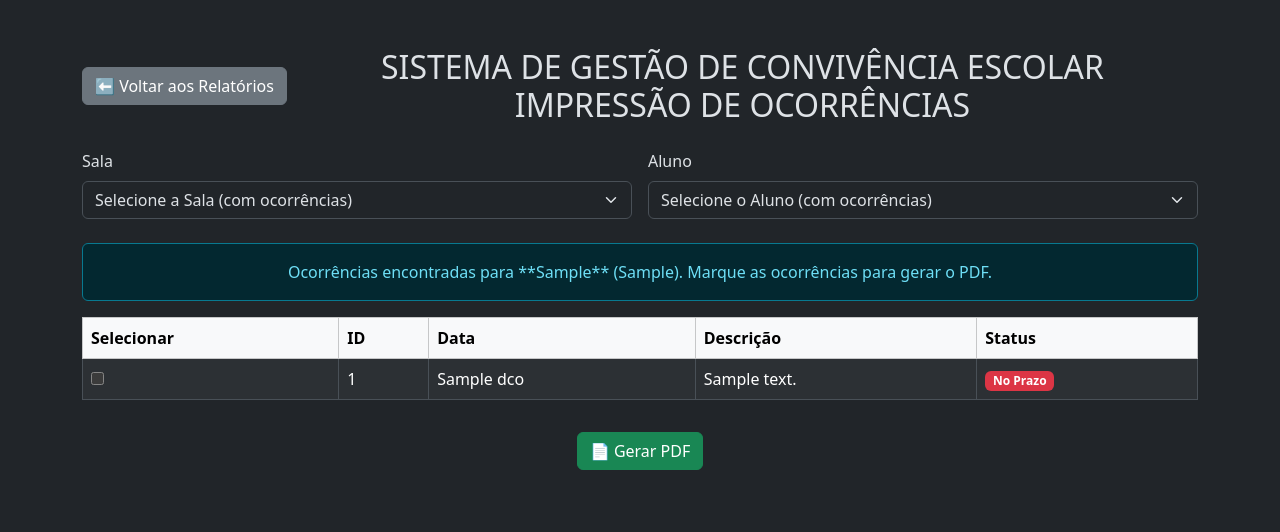
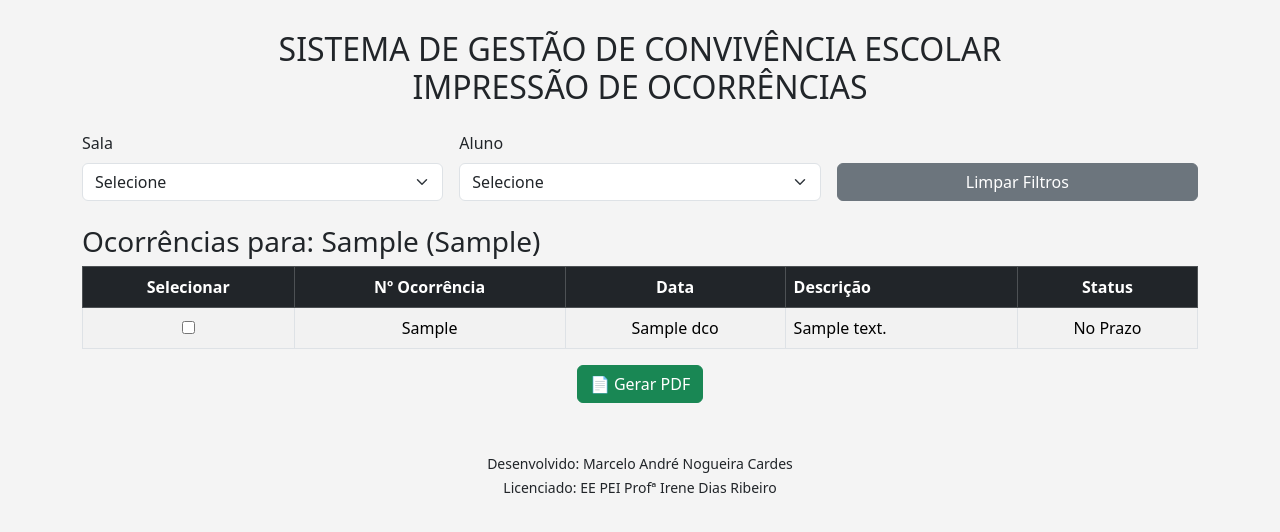
Before and after one commit to ocorrenciasidr/idr, a Flask app: template templates/relatorio_aluno.html in a window 1280 px wide. Shown: the top 532 px of the page. Run offline with Flask 3, Linux system fonts and the light colour scheme; the template is opened without the code that fills it: most values are stand-ins (such as "Sample title", 1, 10 or a date in 2020).

Commit message:
Update relatorio_aluno.html

```diff
--- a/templates/relatorio_aluno.html
+++ b/templates/relatorio_aluno.html
@@ -4,92 +4,90 @@
   <meta charset="UTF-8">
   <title>SGCE - IMPRESSÃO DE OCORRÊNCIAS</title>
   <link rel="stylesheet" href="https://cdn.jsdelivr.net/npm/bootstrap@5.3.2/dist/css/bootstrap.min.css">
+  <style>
+    body { background: #f4f4f4; }
+    .container { margin-top: 30px; }
+    table th, table td { text-align: center; vertical-align: middle; }
+    /* Ajuste para alinhar a descrição à esquerda */
+    .desc-cell { text-align: left !important; }
+  </style>
 </head>
-<body class="p-4" data-bs-theme="dark"> <div class="container mt-4">
-  <div class="d-flex justify-content-between align-items-center mb-4">
-    <a href="{{ url_for('relatorio_inicial') }}" class="btn btn-secondary">⬅️ Voltar aos Relatórios</a>
-    <h2 class="text-center flex-grow-1 m-0">SISTEMA DE GESTÃO DE CONVIVÊNCIA ESCOLAR <br> IMPRESSÃO DE OCORRÊNCIAS</h2>
-  </div>
+<body>
+<div class="container">
+  <h2 class="mb-4 text-center">SISTEMA DE GESTÃO DE CONVIVÊNCIA ESCOLAR <br> IMPRESSÃO DE OCORRÊNCIAS</h2>
 
   <form method="get" class="row g-3 mb-4">
-    <div class="col-md-6">
+    <div class="col-md-4">
       <label for="sala" class="form-label">Sala</label>
       <select id="sala" name="sala" class="form-select" onchange="this.form.submit()">
-        <option value="">Selecione a Sala (com ocorrências)</option>
-        {% for s in salas %}
+        <option value="">Selecione</option>
+        {% for s in salas %}\n
           <option value="{{ s }}" {% if sala_sel == s %}selected{% endif %}>{{ s }}</option>
         {% endfor %}
       </select>
     </div>
 
-    <div class="col-md-6">
+    <div class="col-md-4">
       <label for="aluno" class="form-label">Aluno</label>
       <select id="aluno" name="aluno" class="form-select" onchange="this.form.submit()">
-        <option value="">Selecione o Aluno (com ocorrências)</option>
+        <option value="">Selecione</option>
         {% for a in alunos %}
           <option value="{{ a }}" {% if aluno_sel == a %}selected{% endif %}>{{ a }}</option>
         {% endfor %}
       </select>
     </div>
+
+    <div class="col-md-4 d-flex align-items-end">
+        <a href="{{ url_for('relatorio_aluno') }}" class="btn btn-secondary w-100">Limpar Filtros</a>
+    </div>
+
   </form>
 
-  {% if aluno_sel and sala_sel %}
+  {% if aluno_sel %}
+    <h3 class="mt-4">Ocorrências para: {{ aluno_sel }} ({{ sala_sel }})</h3>
     {% if ocorrencias %}
-      <div class="alert alert-info text-center">
-        Ocorrências encontradas para **{{ aluno_sel }}** ({{ sala_sel }}). Marque as ocorrências para gerar o PDF.
-      </div>
-
       <form method="post" action="{{ url_for('gerar_pdf_aluno') }}">
         <input type="hidden" name="aluno" value="{{ aluno_sel }}">
         <input type="hidden" name="sala" value="{{ sala_sel }}">
-
-        <div class="table-responsive">
         <table class="table table-bordered table-striped">
-              <thead class="table-light">
+          <thead class="table-dark">
             <tr>
               <th>Selecionar</th>
-                  <th>ID</th>
+              <th>Nº Ocorrência</th>
               <th>Data</th>
-                  <th>Descrição</th> <th>Status</th>
+              <th class="desc-cell">Descrição</th>
+              <th>Status</th>
             </tr>
           </thead>
           <tbody>
           {% for o in ocorrencias %}
             <tr>
               <td>
-        <input type="checkbox" name="ocorrencias" value="{{ o['ID'] }}"
+                <input type="checkbox" name="ocorrencias" value="{{ o['Nº Ocorrência'] }}"
                 {% if o['Status'] == 'ASSINADA' %} disabled {% endif %}>
               </td>
-      <td>{{ o['ID'] }}</td>
+              <td>{{ o['Nº Ocorrência'] }}</td>
               <td>{{ o['DCO'] }}</td>
-      <td style="text-align:left">{{ o['Descrição da Ocorrência'] }}</td>
-      <td>
-        <span class="badge bg-{% if o.Status == 'ASSINADA' %}success{% elif o.Status == 'ATENDIMENTO' %}warning{% else %}danger{% endif %}">
-            {{ o['Status'] }}
-        </span>
-      </td>
+              <td class="desc-cell">{{ o['Descrição da Ocorrência'] }}</td>
+              <td>{{ o['Status'] }}</td>
             </tr>
           {% endfor %}
           </tbody>
         </table>
-        </div>
-
         <div class="text-center mt-3">
           <button type="submit" class="btn btn-success">📄 Gerar PDF</button>
         </div>
       </form>
     {% else %}
       <div class="alert alert-warning text-center">
-        Nenhuma ocorrência encontrada para este aluno na sala selecionada.
+        Nenhuma ocorrência encontrada para este aluno.
       </div>
     {% endif %}
-  {% else %}
-    <div class="alert alert-info text-center">
-        Selecione a **Sala** e o **Aluno** acima para visualizar as ocorrências.
-    </div>
   {% endif %}
 </div>
-
+<footer class="text-center mt-5 mb-3">
+    <small>Desenvolvido: Marcelo André Nogueira Cardes <br> Licenciado: EE PEI Profª Irene Dias Ribeiro</small>
+</footer>
 <script src="https://cdn.jsdelivr.net/npm/bootstrap@5.3.2/dist/js/bootstrap.bundle.min.js"></script>
 </body>
 </html>
```
Lines whose indentation alone changed are shown as unchanged.
